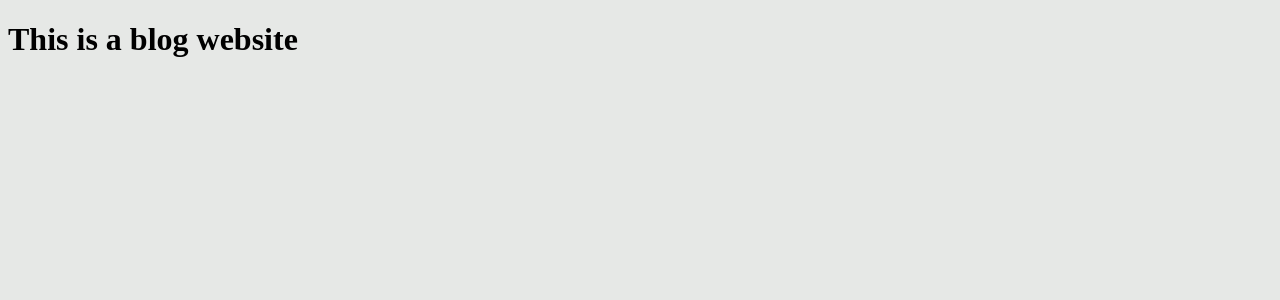
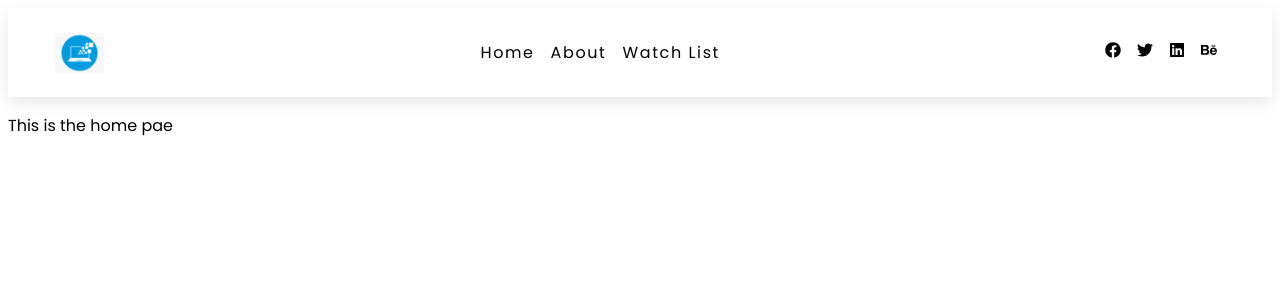
Before and after one commit to emmanuelkumah/blog-app, a React (Create React App) app: page / in a window 1280 px wide. Shown: the top 300 px of the page. Built offline with nearby package versions, Linux system fonts and the light colour scheme.

Commit message:
Add navbar and routing to home page

```diff
--- a/src/App.css
+++ b/src/App.css
@@ -1,3 +1,6 @@
+@import url("https://fonts.googleapis.com/css2?family=Montserrat+Alternates:wght@100;300;500&family=Poppins:wght@100;400;600&display=swap");
+
 body {
-  background-color: #e6e8e6;
+  /* background-color: #e6e8e6; */
+  font-family: "Poppins", sans-serif;
 }
--- a/src/App.js
+++ b/src/App.js
@@ -1,10 +1,20 @@
+import { BrowserRouter as Router, Routes, Route, Link } from "react-router-dom";
 import "./App.css";
+import CreatePost from "./Component/CreatePost";
+import Home from "./Component/Home";
+import Login from "./Component/Login";
+import Navbar from "./Component/Navbar";
 
 function App() {
   return (
-    <div>
-      <h1>This is a blog website </h1>
-    </div>
+    <Router>
+      <Navbar />
+      <Routes>
+        <Route path="/" element={<Home />} />
+        <Route path="login" element={<Login />} />
+        <Route path="/createpost" element={<CreatePost />} />
+      </Routes>
+    </Router>
   );
 }
 
--- /dev/null
+++ b/src/Component/CreatePost.js
@@ -0,0 +1,7 @@
+import React from "react";
+
+function CreatePost() {
+  return <div>ths is the create post page</div>;
+}
+
+export default CreatePost;
--- /dev/null
+++ b/src/Component/Data.js
@@ -0,0 +1,42 @@
+import React from "react";
+import { FaBehance, FaFacebook, FaLinkedin, FaTwitter } from "react-icons/fa";
+export const links = [
+  {
+    id: 1,
+    url: "/",
+    text: "home",
+  },
+  {
+    id: 2,
+    url: "/about",
+    text: "about",
+  },
+  {
+    id: 3,
+    url: "/WatchList",
+    text: "Watch List",
+  },
+];
+
+export const social = [
+  {
+    id: 1,
+    url: "https://www.twitter.com",
+    icon: <FaFacebook />,
+  },
+  {
+    id: 2,
+    url: "https://www.twitter.com",
+    icon: <FaTwitter />,
+  },
+  {
+    id: 3,
+    url: "https://www.twitter.com",
+    icon: <FaLinkedin />,
+  },
+  {
+    id: 4,
+    url: "https://www.twitter.com",
+    icon: <FaBehance />,
+  },
+];
--- /dev/null
+++ b/src/Component/Home.js
@@ -0,0 +1,11 @@
+import React from "react";
+
+function Home() {
+  return (
+    <div>
+      <p>This is the home pae</p>
+    </div>
+  );
+}
+
+export default Home;
--- /dev/null
+++ b/src/Component/Login.js
@@ -0,0 +1,7 @@
+import React from "react";
+
+function Login() {
+  return <div>This is the login page</div>;
+}
+
+export default Login;
--- /dev/null
+++ b/src/Component/Navbar.js
@@ -0,0 +1,63 @@
+import React, { useState, useRef, useEffect } from "react";
+import { FaBars } from "react-icons/fa";
+import { links, social } from "./Data";
+import "../css/Navbar.css";
+
+function Navbar() {
+  const [showLinks, setShowLinks] = useState(false);
+  const linksContainerRef = useRef(null);
+  const linksRef = useRef(null);
+  const toggleLinks = () => {
+    setShowLinks(!showLinks);
+  };
+  useEffect(() => {
+    const linksHeight = linksRef.current.getBoundingClientRect().height;
+    if (showLinks) {
+      linksContainerRef.current.style.height = `${linksHeight}px`;
+    } else {
+      linksContainerRef.current.style.height = "0px";
+    }
+  }, [showLinks]);
+
+  return (
+    <div>
+      <div>
+        <nav>
+          <div className="nav-center">
+            <div className="nav-header">
+              <img src="images/logo.png" className="logo" alt="logo" />
+
+              <button className="nav-toggle" onClick={toggleLinks}>
+                <FaBars />
+              </button>
+            </div>
+            <div className="links-container" ref={linksContainerRef}>
+              <ul className="links" ref={linksRef}>
+                {links.map((link) => {
+                  const { id, url, text } = link;
+                  return (
+                    <li key={id}>
+                      <a href={url}>{text}</a>
+                    </li>
+                  );
+                })}
+              </ul>
+            </div>
+            <ul className="social-icons">
+              {social.map((socialIcon) => {
+                const { id, url, icon } = socialIcon;
+                return (
+                  <li key={id}>
+                    <a href={url}>{icon}</a>
+                  </li>
+                );
+              })}
+            </ul>
+          </div>
+        </nav>
+      </div>
+    </div>
+  );
+}
+
+export default Navbar;
--- /dev/null
+++ b/src/css/Navbar.css
@@ -0,0 +1,193 @@
+/*
+===============
+Variables
+===============
+*/
+
+:root {
+  /* dark shades of primary color*/
+  --clr-primary-1: #101935;
+  --clr-red: #b80c09;
+  --clr-black: #222;
+  --clr-yellow: #e7bb41;
+  --color-white: #fff;
+  --transition: all 0.3s linear;
+  --spacing: 0.1rem;
+  --radius: 0.25rem;
+  --light-shadow: 0 5px 15px rgba(0, 0, 0, 0.1);
+  --dark-shadow: 0 5px 15px rgba(0, 0, 0, 0.2);
+  --max-width: 1170px;
+  --fixed-width: 620px;
+}
+/*
+    ===============
+    Global Styles
+    ===============
+    */
+
+ul {
+  list-style-type: none;
+}
+a {
+  text-decoration: none;
+}
+h1,
+h2,
+h3,
+h4 {
+  letter-spacing: var(--spacing);
+  text-transform: capitalize;
+  line-height: 1.25;
+  margin-bottom: 0.75rem;
+}
+h1 {
+  font-size: 3rem;
+}
+h2 {
+  font-size: 2rem;
+}
+h3 {
+  font-size: 1.25rem;
+}
+h4 {
+  font-size: 0.875rem;
+}
+p {
+  margin-bottom: 1.25rem;
+  color: var(--clr-grey-5);
+}
+@media screen and (min-width: 800px) {
+  h1 {
+    font-size: 4rem;
+  }
+  h2 {
+    font-size: 2.5rem;
+  }
+  h3 {
+    font-size: 1.75rem;
+  }
+  h4 {
+    font-size: 1rem;
+  }
+  body {
+    font-size: 1rem;
+  }
+  h1,
+  h2,
+  h3,
+  h4 {
+    line-height: 1;
+  }
+}
+/*  global classes */
+
+/* section */
+/* .section {
+    width: 90vw;
+    margin: 0 auto;
+    max-width: var(--max-width);
+  }
+
+  @media screen and (min-width: 992px) {
+    .section {
+      width: 95vw;
+    }
+  } */
+
+/*
+    ===============
+    Navbar
+    ===============
+    */
+nav {
+  background: var(--clr-white);
+  box-shadow: var(--light-shadow);
+}
+.nav-header {
+  display: flex;
+  align-items: center;
+  justify-content: space-between;
+  padding: 1rem;
+}
+.nav-toggle {
+  font-size: 1.5rem;
+  color: var(--clr-yellow);
+  background: transparent;
+  border-color: transparent;
+  transition: var(--transition);
+  cursor: pointer;
+}
+.nav-toggle:hover {
+  color: var(--clr-primary-1);
+  transform: rotate(90deg);
+}
+.logo {
+  height: 40px;
+}
+.links a {
+  color: var(--clr-grey-3);
+  font-size: 1rem;
+  text-transform: capitalize;
+  letter-spacing: var(--spacing);
+  display: block;
+  padding: 0.5rem 1rem;
+  transition: var(--transition);
+}
+.links a:hover {
+  background: var(--clr-primary-1);
+  color: var(--color-white);
+  padding-left: 1.5rem;
+}
+.social-icons {
+  display: none;
+}
+.links-container {
+  height: 0;
+  overflow: hidden;
+  transition: var(--transition);
+}
+.show-container {
+  height: 10rem;
+}
+@media screen and (min-width: 800px) {
+  .nav-center {
+    max-width: 1170px;
+    margin: 0 auto;
+    display: flex;
+    align-items: center;
+    justify-content: space-between;
+    padding: 1rem;
+  }
+  .nav-header {
+    padding: 0;
+  }
+  .nav-toggle {
+    display: none;
+  }
+  .links-container {
+    height: auto !important;
+  }
+  .links {
+    display: flex;
+  }
+  .links a {
+    padding: 0;
+    margin: 0 0.5rem;
+  }
+  .links a:hover {
+    padding: 10px;
+    border-radius: 5px;
+    background: var(--clr-yellow);
+  }
+  .social-icons {
+    display: flex;
+  }
+  .social-icons a {
+    margin: 0 0.5rem;
+    color: var(--clr-primary-5);
+    transition: var(--transition);
+  }
+  .social-icons a:hover {
+    color: var(--clr-yellow);
+  }
+}
```
Also changed, not shown: public/images/logo.png (added).
